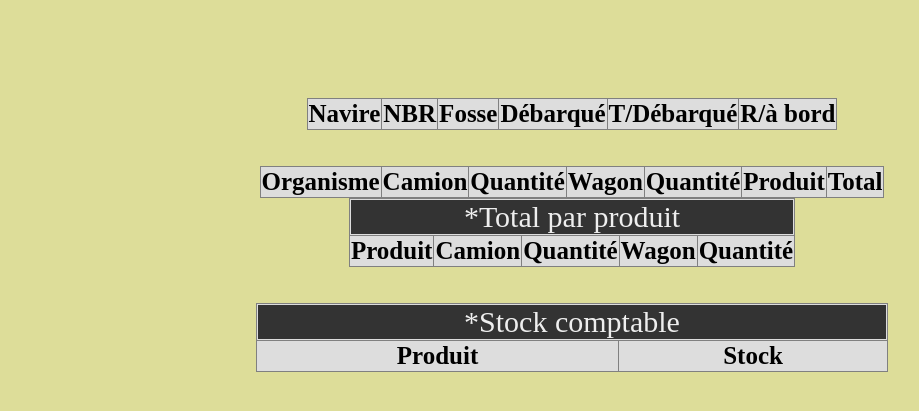
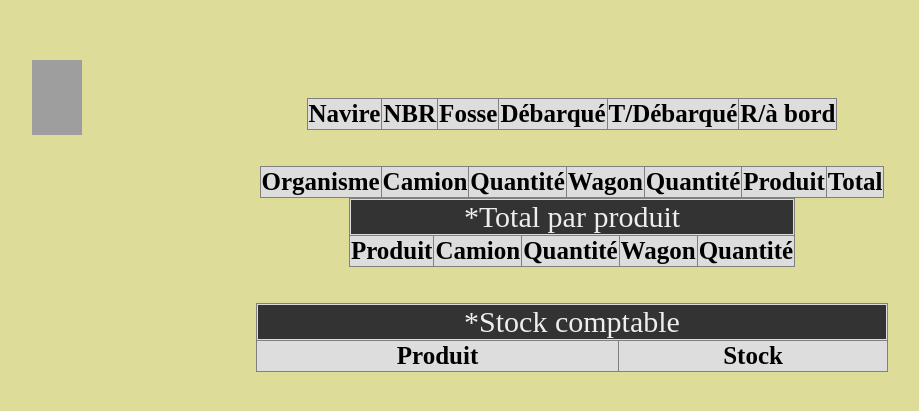
Before and after one commit to joehamza/backen, a PHP site: page / in a window 1280 px wide. Shown: the top 411 px of the page, without its empty margins (68-987 px from the left). Run offline with PHP 8.4, Linux system fonts and the light colour scheme; data that the repository does not hold is empty; grey boxes are pictures that could not be loaded.

Commit message:
Update index.php

```diff
--- a/index.php
+++ b/index.php
@@ -28,6 +28,7 @@ transform:translateX(0);
 </style>
 <div class="h">
 <div class="aaa"><em class="txt">UCA DE SKIKDA</em></div></div></div>
+<img src="11.jpg"  style="width: 50px; height: 75px; position:absolute; left:100px;top:60px;" />
 <br><br><br><br><br>
 <?php
 $entree = json_decode(file_get_contents("essai/api/sortot.json"));
```
